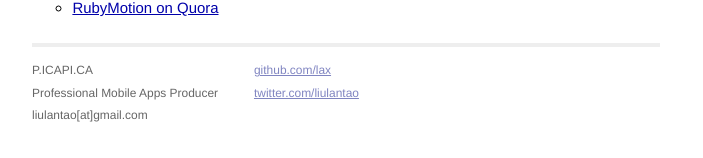
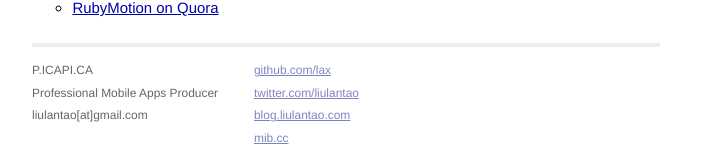
Before and after one commit to picapica/p.icapi.ca, a Jekyll site: the page built from _posts/2014-04-25-rubymotion-hello-world-app.markdown, in a window 1280 px wide and 900 px high, scrolled down 3554 px. Shown: the part 739-897 px from the top of the window, without its empty margins (294-997 px from the left). Built offline with Jekyll 4.4.1, drawn with Linux system fonts in a browser that asks for light colours; Markdown is read by kramdown in place of the engine named in the settings.

Commit message:
update footer links

```diff
--- a/_layouts/default.html
+++ b/_layouts/default.html
@@ -35,6 +35,8 @@
               <p>
                 <a href="https://github.com/lax">github.com/lax</a><br />
                 <a href="https://twitter.com/liulantao">twitter.com/liulantao</a><br />
+                <a href="http://blog.liulantao.com/">blog.liulantao.com</a><br />
+                <a href="http://mib.cc/">mib.cc</a><br />
               </p>
             </div>
           </div>
```
